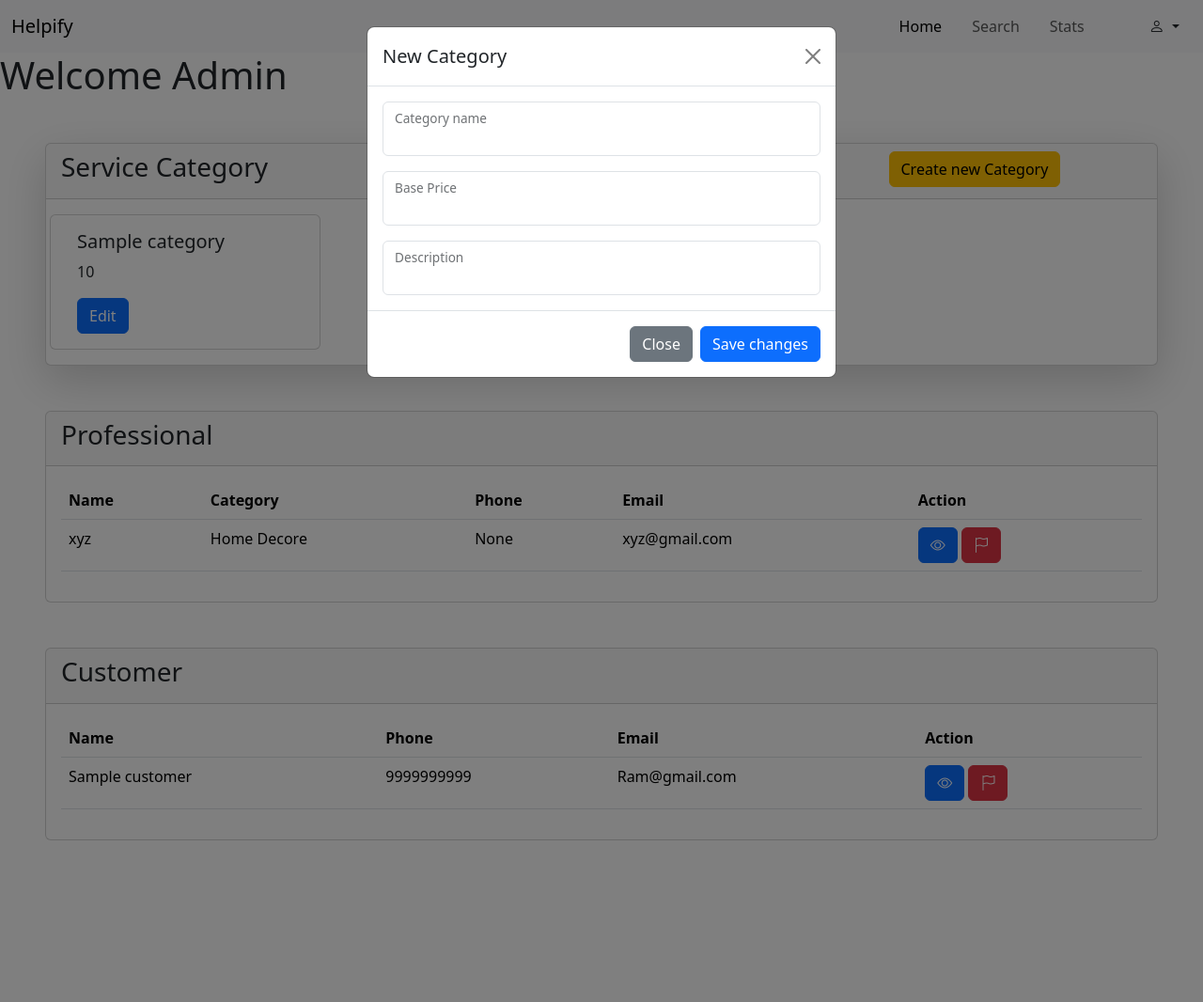
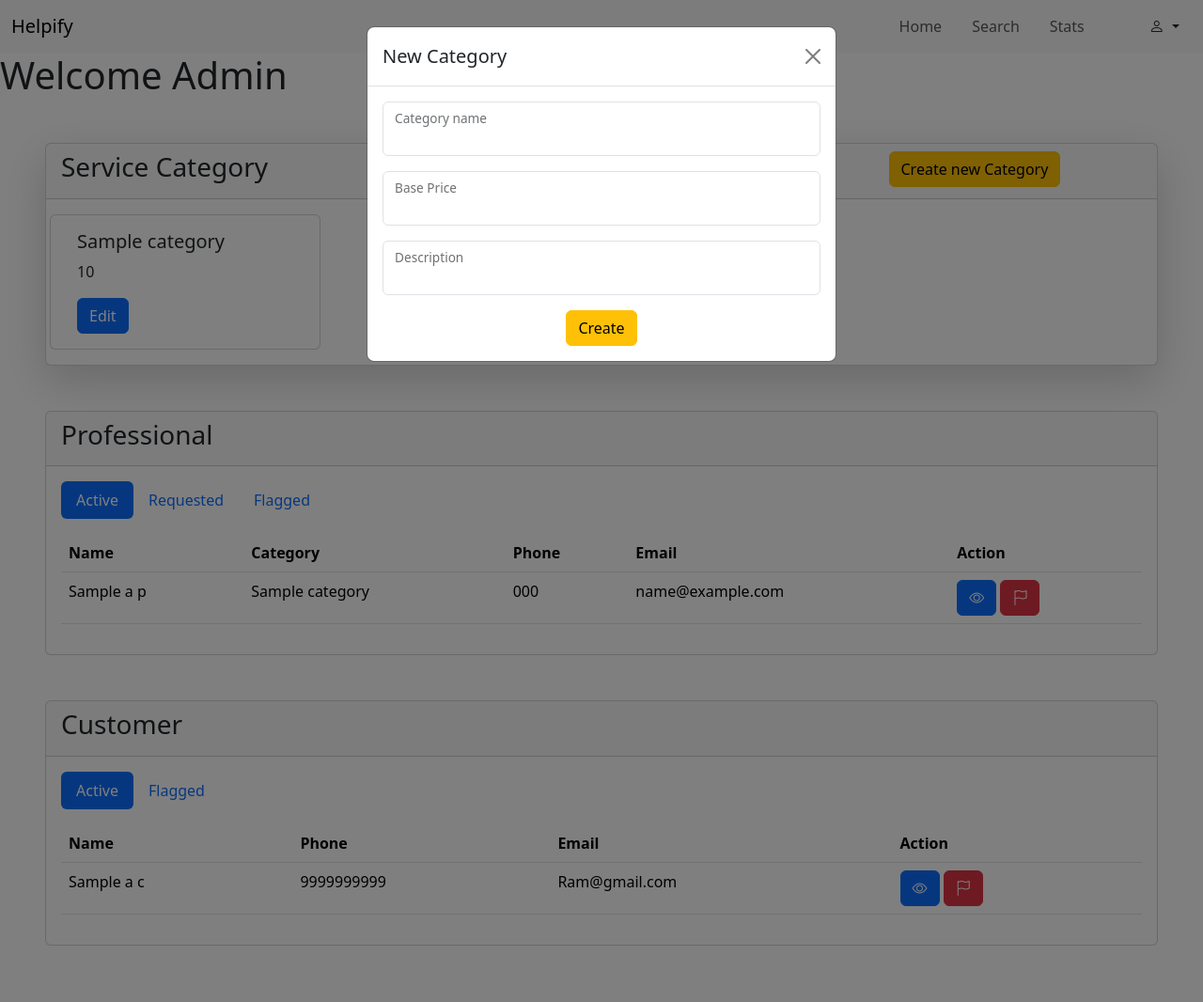
Before and after one commit to 22f3002094/Household-22f3002094, a Flask app: template templates/admin/dashboard.html in a window 1280 px wide, after a click on "Create new Category". Shown: the whole page at 94% size. Run offline with Flask 3, Linux system fonts and the light colour scheme; tables that the repository leaves empty hold one stand-in row (values such as "Sample post"); the template is opened without the code that fills it: values that come from a table or form of the project are taken from there, most other values are stand-ins (such as "Sample title", 1, 10 or a date in 2020).

Commit message:
more changes in Admin

```diff
--- /dev/null
+++ b/templates/admin/base.html
@@ -0,0 +1,57 @@
+<!DOCTYPE html>
+<html lang="en">
+
+<head>
+    <meta charset="UTF-8">
+    <meta name="viewport" content="width=device-width, initial-scale=1.0">
+    <link rel="stylesheet" href="https://cdn.jsdelivr.net/npm/bootstrap@5.3.3/dist/css/bootstrap.min.css">
+    <link rel="stylesheet" href="https://cdn.jsdelivr.net/npm/bootstrap-icons@1.11.3/font/bootstrap-icons.min.css">
+    <title>Document</title>
+</head>
+
+<body>
+    <nav class="navbar navbar-expand-lg bg-body-tertiary">
+        <div class="container-fluid ">
+            <a class="navbar-brand" href="#">Helpify</a>
+            <button class="navbar-toggler" type="button" data-bs-toggle="collapse"
+                data-bs-target="#navbarSupportedContent" aria-controls="navbarSupportedContent" aria-expanded="false"
+                aria-label="Toggle navigation">
+                <span class="navbar-toggler-icon"></span>
+            </button>
+            <div class="collapse navbar-collapse " id="navbarSupportedContent">
+                <ul class="navbar-nav ms-auto me-5 mb-2 mb-lg-0 ">
+                    <li class="nav-item">
+                        <a class="nav-link {% if page=='home' %}active{% endif %}" aria-current="page" href="/admin/dashboard">Home</a>
+                    </li>
+                    <li class="nav-item ms-3">
+                        <a class="nav-link {% if page=='search' %}active{% endif %}" href="/admin/search">Search</a>
+                    </li>
+
+                    <li class="nav-item ms-3">
+                        <a class="nav-link" aria-disabled="true">Stats</a>
+                    </li>
+                </ul>
+                <div class="dropdown">
+                    <button class="btn dropdown-toggle" type="button" data-bs-toggle="dropdown" aria-expanded="false">
+                        <i class="bi bi-person"></i>
+                    </button>
+                    <ul class="dropdown-menu dropdown-menu-end">
+                        <li><a class="dropdown-item" href="#">Profile</a></li>
+                        <li><a class="dropdown-item" href="/logout">LogOut</a></li>
+
+                    </ul>
+                </div>
+
+            </div>
+        </div>
+    </nav>
+    {% block content %}
+
+
+    {% endblock %}
+
+
+</body>
+<script src="https://cdn.jsdelivr.net/npm/bootstrap@5.3.3/dist/js/bootstrap.bundle.min.js"></script>
+
+</html>
--- a/templates/admin/dashboard.html
+++ b/templates/admin/dashboard.html
@@ -1,50 +1,5 @@
-<!DOCTYPE html>
-<html lang="en">
-
-<head>
-    <meta charset="UTF-8">
-    <meta name="viewport" content="width=device-width, initial-scale=1.0">
-    <link rel="stylesheet" href="https://cdn.jsdelivr.net/npm/bootstrap@5.3.3/dist/css/bootstrap.min.css">
-    <link rel="stylesheet" href="https://cdn.jsdelivr.net/npm/bootstrap-icons@1.11.3/font/bootstrap-icons.min.css">
-    <title>Document</title>
-</head>
-
-<body>
-    <nav class="navbar navbar-expand-lg bg-body-tertiary">
-        <div class="container-fluid ">
-            <a class="navbar-brand" href="#">Helpify</a>
-            <button class="navbar-toggler" type="button" data-bs-toggle="collapse"
-                data-bs-target="#navbarSupportedContent" aria-controls="navbarSupportedContent" aria-expanded="false"
-                aria-label="Toggle navigation">
-                <span class="navbar-toggler-icon"></span>
-            </button>
-            <div class="collapse navbar-collapse " id="navbarSupportedContent">
-                <ul class="navbar-nav ms-auto me-5 mb-2 mb-lg-0 ">
-                    <li class="nav-item">
-                        <a class="nav-link active" aria-current="page" href="#">Home</a>
-                    </li>
-                    <li class="nav-item ms-3">
-                        <a class="nav-link" href="#">Search</a>
-                    </li>
-
-                    <li class="nav-item ms-3">
-                        <a class="nav-link" aria-disabled="true">Stats</a>
-                    </li>
-                </ul>
-                <div class="dropdown">
-                    <button class="btn dropdown-toggle" type="button" data-bs-toggle="dropdown" aria-expanded="false">
-                        <i class="bi bi-person"></i>
-                    </button>
-                    <ul class="dropdown-menu dropdown-menu-end">
-                        <li><a class="dropdown-item" href="#">Profile</a></li>
-                        <li><a class="dropdown-item" href="/logout">LogOut</a></li>
-
-                    </ul>
-                </div>
-
-            </div>
-        </div>
-    </nav>
+{% extends "admin/base.html"%}
+{% block content %}
 <main>
     <h1>Welcome Admin</h1>
     <div class="card shadow-lg ms-5 me-5 mt-5">
@@ -55,40 +10,43 @@
                 </div>
                 <div class="col-3">
 
-                        <button type="button" class="btn btn-warning" data-bs-toggle="modal" data-bs-target="#Cretecategory">
+                    <button type="button" class="btn btn-warning" data-bs-toggle="modal"
+                        data-bs-target="#Cretecategory">
                         Create new Category
                     </button>
 
                     <!-- Modal -->
-                        <div class="modal fade" id="Cretecategory" tabindex="-1" aria-labelledby="exampleModalLabel" aria-hidden="true">
+                    <div class="modal fade" id="Cretecategory" tabindex="-1" aria-labelledby="exampleModalLabel"
+                        aria-hidden="true">
                         <div class="modal-dialog">
                             <div class="modal-content">
                                 <div class="modal-header">
                                     <h1 class="modal-title fs-5" id="exampleModalLabel">New Category</h1>
-                                <button type="button" class="btn-close" data-bs-dismiss="modal" aria-label="Close"></button>
+                                    <button type="button" class="btn-close" data-bs-dismiss="modal"
+                                        aria-label="Close"></button>
                                 </div>
                                 <div class="modal-body">
                                     <div>
-                                        <form action="" method="POST">
+                                        <form action="/admin/dashboard?action=create" method="POST">
                                             <div class="form-floating mb-3">
-                                                <input type="text" class="form-control" id="floatingInput" >
+                                                <input type="text" class="form-control" name="cat_name" id="floatingInput">
                                                 <label for="floatingInput"> Category name</label>
                                             </div>
                                             <div class="form-floating mb-3">
-                                                <input type="number" class="form-control" id="floatingPassword" >
+                                                <input type="number" class="form-control" name="cat_price" id="floatingPassword">
                                                 <label for="floatingPassword">Base Price</label>
                                             </div>
                                             <div class="form-floating">
-                                                <input type="text" class="form-control" id="floatingPassword" >
+                                                <input type="text" class="form-control" name="cat_desc" id="floatingPassword">
                                                 <label for="floatingPassword">Description</label>
+                                            </div>
+                                            <div class="mt-3 text-center">
+                                                <button class="btn btn-warning" type="submit">Create</button>
                                             </div>
                                         </form>
                                     </div>
                                 </div>
-                                <div class="modal-footer">
-                                <button type="button" class="btn btn-secondary" data-bs-dismiss="modal">Close</button>
-                                <button type="button" class="btn btn-primary">Save changes</button>
-                                </div>
+
                             </div>
                         </div>
                     </div>
@@ -124,23 +82,24 @@
                                     </div>
                                     <div class="modal-body">
                                         <div>
-                                                <form action="" method="POST">
+                                            <form action="/admin/dashboard?id={{i.id}}&action=edit" method="POST">
                                                 <div class="form-floating mb-3">
-                                                        <input type="text" class="form-control" id="floatingInput" >
+                                                    <input type="text" class="form-control" name="cat_change_name" id="floatingInput">
                                                     <label for="floatingInput">Change Category name</label>
                                                 </div>
                                                 <div class="form-floating">
-                                                        <input type="number" class="form-control" id="floatingPassword" >
+                                                    <input type="number" class="form-control" name = "cat_change_price" id="floatingPassword">
                                                     <label for="floatingPassword">Base Price</label>
+                                                </div>
+                                                <div class="mt-3 text-center">
+                                                    <button class="btn btn-warning">
+                                                        Edit
+                                                    </button>
                                                 </div>
                                             </form>
                                         </div>
                                     </div>
-                                        <div class="modal-footer">
-                                            <button type="button" class="btn btn-secondary"
-                                                data-bs-dismiss="modal">Close</button>
-                                            <button type="button" class="btn btn-primary">Save changes</button>
-                                        </div>
+
                                 </div>
                             </div>
                         </div>
@@ -156,6 +115,28 @@
             <h3>Professional</h3>
         </div>
         <div class="card-body">
+            <ul class="nav nav-pills mb-3" id="pills-tab" role="tablist">
+                <li class="nav-item" role="presentation">
+                    <button class="nav-link active" id="pills-home-tab" data-bs-toggle="pill"
+                        data-bs-target="#pills-Active" type="button" role="tab" aria-controls="pills-home"
+                        aria-selected="true">Active</button>
+                </li>
+                <li class="nav-item" role="presentation">
+                    <button class="nav-link" id="pills-profile-tab" data-bs-toggle="pill"
+                        data-bs-target="#pills-Requested" type="button" role="tab" aria-controls="pills-profile"
+                        aria-selected="false">Requested</button>
+                </li>
+                <li class="nav-item" role="presentation">
+                    <button class="nav-link" id="pills-contact-tab" data-bs-toggle="pill"
+                        data-bs-target="#pills-Flagged" type="button" role="tab" aria-controls="pills-contact"
+                        aria-selected="false">Flagged</button>
+                </li>
+
+            </ul>
+            <div class="tab-content" id="pills-tabContent">
+                <div class="tab-pane fade show active" id="pills-Active" role="tabpanel"
+                    aria-labelledby="pills-home-tab" tabindex="0">
+                    {% if A_p %}
                     <table class="table">
                         <thead>
                             <tr>
@@ -168,7 +149,8 @@
                             </tr>
                         </thead>
                         <tbody>
-                      {% for i in professionals %}
+                            {% for i in A_p %}
+
                             <tr>
                                 <td>{{i.name}}</td>
                                 <td>{{i.category.name}}</td>
@@ -183,6 +165,86 @@
 
                         </tbody>
                     </table>
+                    {% else %}
+                    <p>No Active professionals </p>
+                    {% endif %}
+
+                </div>
+                <div class="tab-pane fade" id="pills-Requested" role="tabpanel" aria-labelledby="pills-profile-tab"
+                    tabindex="0">
+                    {% if R_p %}
+                    <table class="table">
+                        <thead>
+                            <tr>
+
+                                <th scope="col">Name</th>
+                                <th scope="col">Category</th>
+                                <th scope="col">Phone</th>
+                                <th scope="col">Email</th>
+                                <th scope="col">Action</th>
+                            </tr>
+                        </thead>
+                        <tbody>
+                            {% for i in R_p %}
+
+                            <tr>
+                                <td>{{i.name}}</td>
+                                <td>{{i.category.name}}</td>
+                                <td>{{i.phone}}</td>
+                                <td>{{i.email}}</td>
+                                <td>
+                                    <button class="btn btn-primary"><i class="bi bi-eye"></i></button>
+                                    <button class="btn btn-success">Accept</button>
+                                </td>
+                            </tr>
+                            {% endfor %}
+
+                        </tbody>
+                    </table>
+                    {% else %}
+                    <p>No Requested professionals </p>
+                    {% endif %}
+
+                </div>
+                <div class="tab-pane fade" id="pills-Flagged" role="tabpanel" aria-labelledby="pills-contact-tab"
+                    tabindex="0">
+                    <table class="table">
+                        <thead>
+                            <tr>
+
+                                <th scope="col">Name</th>
+                                <th scope="col">Category</th>
+                                <th scope="col">Phone</th>
+                                <th scope="col">Email</th>
+                                <th scope="col">Action</th>
+                            </tr>
+                        </thead>
+                        <tbody>
+                            {% for i in F_p %}
+
+                            <tr>
+                                <td>{{i.name}}</td>
+                                <td>{{i.category.name}}</td>
+                                <td>{{i.phone}}</td>
+                                <td>{{i.email}}</td>
+                                <td>
+                                    <button class="btn btn-primary"><i class="bi bi-eye"></i></button>
+                                    <button class="btn btn-success"><i class="bi bi-flag "></i></button>
+                                </td>
+                            </tr>
+                            {% endfor %}
+
+                        </tbody>
+                    </table>
+
+                </div>
+
+            </div>
+
+
+
+
+
 
         </div>
 
@@ -192,6 +254,22 @@
             <h3>Customer</h3>
         </div>
         <div class="card-body">
+            <ul class="nav nav-pills mb-3" id="pills-tab" role="tablist">
+                <li class="nav-item" role="presentation">
+                    <button class="nav-link active" id="pills-home-tab" data-bs-toggle="pill"
+                        data-bs-target="#pills-Actice-Customer" type="button" role="tab" aria-controls="pills-home"
+                        aria-selected="true">Active</button>
+                </li>
+                <li class="nav-item" role="presentation">
+                    <button class="nav-link" id="pills-profile-tab" data-bs-toggle="pill"
+                        data-bs-target="#pills-Flagged-Customer" type="button" role="tab" aria-controls="pills-profile"
+                        aria-selected="false">Flagged</button>
+                </li>
+
+            </ul>
+            <div class="tab-content" id="pills-tabContent">
+                <div class="tab-pane fade show active" id="pills-Active-Customer" role="tabpanel"
+                    aria-labelledby="pills-home-tab" tabindex="0">
                     <table class="table">
                         <thead>
                             <tr>
@@ -203,7 +281,7 @@
                             </tr>
                         </thead>
                         <tbody>
-                        {% for i in customers %}
+                            {% for i in A_c %}
                             <tr>
                                 <td>{{i.name}}</td>
 
@@ -220,10 +298,39 @@
                     </table>
 
                 </div>
+                <div class="tab-pane fade" id="pills-Flagged-Customer" role="tabpanel"
+                    aria-labelledby="pills-profile-tab" tabindex="0">
+                    <table class="table">
+                        <thead>
+                            <tr>
+
+                                <th scope="col">Name</th>
+                                <th scope="col">Phone</th>
+                                <th scope="col">Email</th>
+                                <th scope="col">Action</th>
+                            </tr>
+                        </thead>
+                        <tbody>
+                            {% for i in F_c %}
+                            <tr>
+                                <td>{{i.name}}</td>
+
+                                <td>9999999999</td>
+                                <td>Ram@gmail.com</td>
+                                <td>
+                                    <button class="btn btn-primary"><i class="bi bi-eye"></i></button>
+                                    <button class="btn btn-danger"><i class="bi bi-flag"></i></button>
+                                </td>
+                            </tr>
+                            {% endfor %}
+
+                        </tbody>
+                    </table>
+                </div>
+
+            </div>
+        </div>
 
     </div>
 </main>
-</body>
-<script src="https://cdn.jsdelivr.net/npm/bootstrap@5.3.3/dist/js/bootstrap.bundle.min.js"></script>
-
-</html>
+{% endblock %}
--- /dev/null
+++ b/templates/admin/search.html
@@ -0,0 +1,5 @@
+{% extends "admin/base.html" %}
+
+{% block content %}
+<p>this is a search page for admin</p>
+{% endblock%}
```
Also changed, not shown: backend/routes.py (+40 -3 lines), instance/my_app_db.sqlite3. Lines whose indentation alone changed are shown as unchanged.
